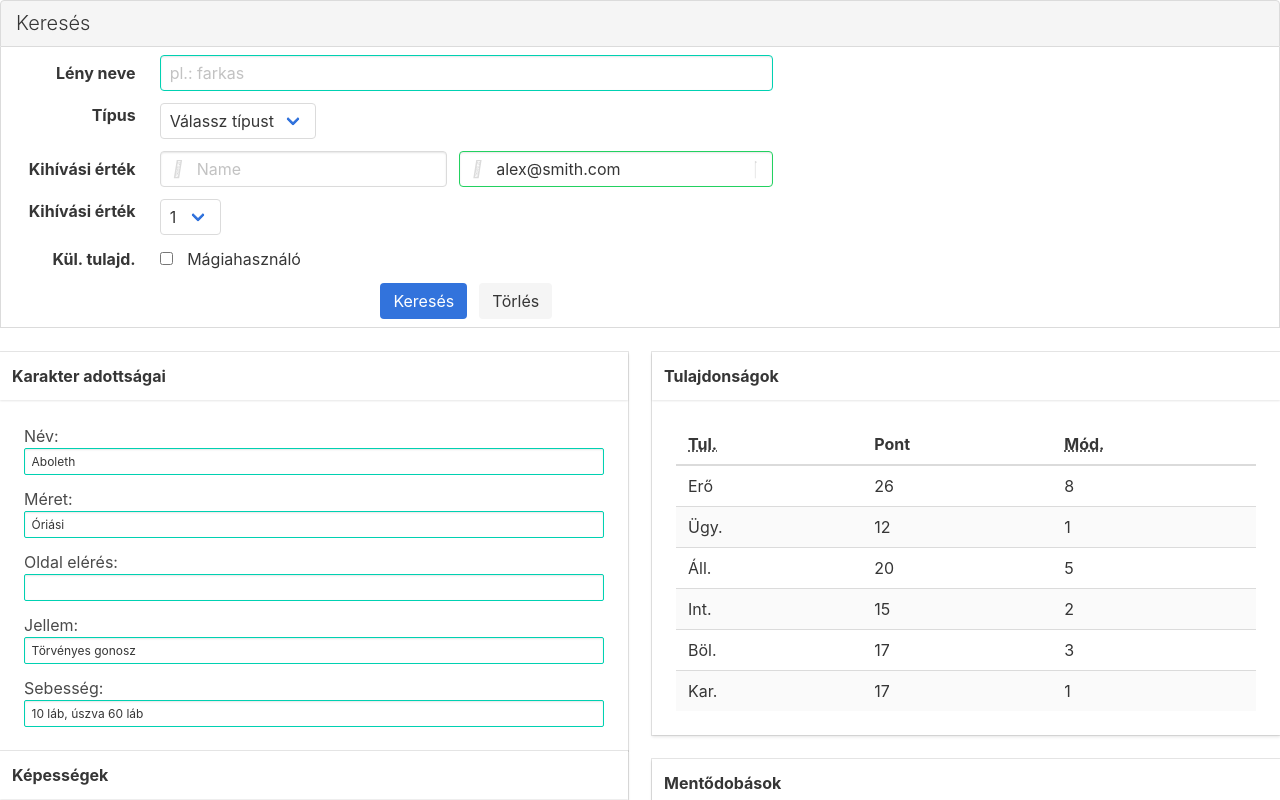
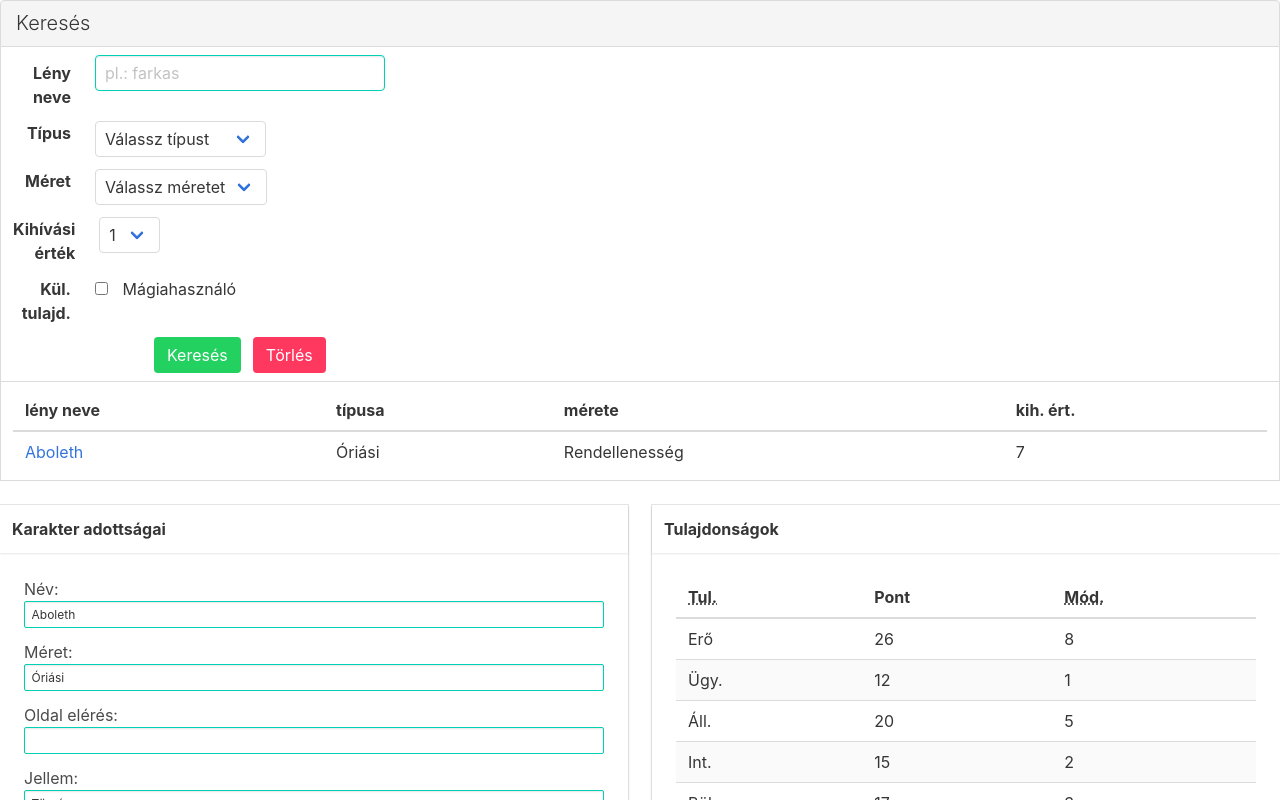
Before and after one commit to makosbab/dnd-javascript, a Vue app in the folder client/: page / in a window 1280 px wide. Shown: the top 800 px of the page. Built offline with nearby package versions, Linux system fonts and the light colour scheme.

Commit message:
subcomponents, vue router

```diff
--- a/client/package.json
+++ b/client/package.json
@@ -9,7 +9,8 @@
   },
   "dependencies": {
     "axios": "^0.18.0",
-    "vue": "^2.5.22"
+    "vue": "^2.5.22",
+    "vue-router": "^3.0.2"
   },
   "devDependencies": {
     "@vue/cli-plugin-babel": "^3.4.0",
--- a/client/src/App.vue
+++ b/client/src/App.vue
@@ -1,7 +1,9 @@
 <template>
   <div id="app">
     <CreatureSearch/>
-    <div class="columns">
+
+    <Sheet />
+    <!-- <div class="columns">
       <div class="column is-fourth">
         <BasicInformation />
         <Feats />
@@ -12,27 +14,24 @@
         <br/>
         <SavingThrows />
       </div>
-    </div>
+    </div> -->
   </div>
 </template>
 
 <script>
 import CreatureSearch from "./components/CreatureSearch.vue";
-import BasicInformation from "./components/BasicInformation.vue";
-import AbilityScores from "./components/AbilityScores.vue";
-import SavingThrows from "./components/SavingThrows.vue";
-import Skills from "./components/Skills.vue";
-import Feats from "./components/Feats.vue";
+import Sheet from "./components/Sheet.vue";
 
 export default {
   name: "app",
   components: {
-    BasicInformation,
     CreatureSearch,
-    AbilityScores,
-    SavingThrows,
-    Skills,
-    Feats
+    Sheet
+    // BasicInformation,
+    // AbilityScores,
+    // SavingThrows,
+    // Skills,
+    // Feats
   }
 };
 </script>
--- a/client/src/components/CreatureSearch.vue
+++ b/client/src/components/CreatureSearch.vue
@@ -10,11 +10,7 @@
           <div class="field-body">
             <div class="field">
               <div class="control">
-                <input
-                  class="input is-primary"
-                  type="text"
-                  placeholder="pl.: farkas"
-                >
+                <input class="input is-primary" type="text" placeholder="pl.: farkas">
               </div>
             </div>
           </div>
@@ -28,40 +24,24 @@
               <div class="select">
                 <select>
                   <option hidden selected>Válassz típust</option>
-                  <option v-for="(types, index) in creatureTypes" :key='index'>{{types.type}}</option>
+                  <option v-for="(types, index) in creatureTypes" :key="index">{{types}}</option>
                 </select>
               </div>
             </div>
           </div>
         </div>
         <div class="field is-horizontal">
-          <div class="field-label is-normal">
-            <label class="label">Kihívási érték</label>
+          <div class="field-label">
+            <label class="label">Méret</label>
           </div>
           <div class="field-body">
             <div class="field">
-              <p class="control is-expanded has-icons-left">
-                <input class="input" type="text" placeholder="Name">
-                <span class="icon is-small is-left">
-                  <i class="fas fa-user"></i>
-                </span>
-              </p>
-            </div>
-            <div class="field">
-              <p class="control is-expanded has-icons-left has-icons-right">
-                <input
-                  class="input is-success"
-                  type="email"
-                  placeholder="Email"
-                  value="alex@smith.com"
-                >
-                <span class="icon is-small is-left">
-                  <i class="fas fa-envelope"></i>
-                </span>
-                <span class="icon is-small is-right">
-                  <i class="fas fa-check"></i>
-                </span>
-              </p>
+              <div class="select">
+                <select>
+                  <option hidden selected>Válassz méretet</option>
+                  <option v-for="(size, index) in sizes" :key="index">{{size}}</option>
+                </select>
+              </div>
             </div>
           </div>
         </div>
@@ -100,79 +80,40 @@
           <div class="field-body">
             <div class="field is-grouped is-grouped-centered">
               <div class="control">
-                <button class="button is-link">Keresés</button>
+                <button class="button is-success">Keresés</button>
               </div>
               <div class="control">
-                <button class="button is-light">Törlés</button>
+                <button class="button is-danger" type="reset">Törlés</button>
               </div>
             </div>
           </div>
         </div>
       </form>
     </div>
+    <!-- Panel block-->
+    <div class="panel-block">
+      <table class="table is-hoverable is-fullwidth is-striped">
+        <thead>
+          <tr>
+            <th>lény neve</th>
+            <th>típusa</th>
+            <th>mérete</th>
+            <th>kih. ért.</th>
+          </tr>
+        </thead>
+        <tbody>
+          <tr>
+            <td>
+              <a href>Aboleth</a>
+            </td>
+            <td>Óriási</td>
+            <td>Rendellenesség</td>
+            <td>7</td>
+          </tr>
+        </tbody>
+      </table>
+    </div>
   </nav>
-  <!-- <div class="card">
-    <header class="card-header">
-      <p class="card-header-title">Keresés</p>
-    </header>
-    <div class="card-content">
-      <div class="field">
-        <div class="control">
-          <input class="input is-primary" type="text" placeholder="Primary input">
-        </div>
-      </div>
-      <label class="checkbox">
-        <input type="checkbox">
-        Kihívási érték:
-  </label>-->
-  <!-- <div class="field is-horizontal">
-        <div class="field-label">
-          <label class="label">Feltétel:</label>
-        </div>
-        <div class="field-body">
-          <div class="control">
-            <label class="radio">
-              <input type="radio" name="question">
-              Név
-            </label>
-            <label class="radio">
-              <input type="radio" name="question">
-              Kihívási érték
-            </label>
-          </div>
-        </div>
-  </div>-->
-  <!-- <div class="field has-addons has-addons-centered">
-        <p class="control">
-          <span class="select">
-            <select>
-              <option>szintje</option>
-              <option>kih. értéke</option>
-            </select>
-          </span>
-        </p>
-        <p class="control">
-          <input class="input" type="text" placeholder="keresési érték">
-        </p>
-        <p class="control">
-          <a class="button is-dark">Keress!</a>
-        </p>
-  </div>-->
-  <!-- <div class="tabs is-small">
-        <ul>
-          <li class="is-active">
-            <a>Keresés név szerint</a>
-          </li>
-          <li>
-            <a>Keresés kihívási szint szerint</a>
-          </li>
-        </ul>
-  </div>-->
-  <!-- <p class="control">
-        <a class="button is-dark">Keress!</a>
-      </p>
-    </div>
-  </div>-->
 </template>
 
 <script>
@@ -181,12 +122,18 @@ export default {
 
   data() {
     return {
-      creatureTypes :
-      [
-        {type: 'Alakváltó'},
-        {type: 'Bestia'}
+      creatureTypes: [
+        "Alakváltó",
+        "Állat",
+        "Rendellenesség",
+        "Bestia",
+        "Élőhalott",
+        "Mágikus bestia"
+      ],
+      sizes : [
+        "Közepes", "Nagy", "Óriási"
       ]
-    }
+    };
   }
 };
 </script>
--- /dev/null
+++ b/client/src/components/Sheet.vue
@@ -0,0 +1,36 @@
+<template>
+    <div class="columns">
+      <div class="column is-fourth">
+        <BasicInformation />
+        <Feats />
+        <Skills />
+      </div>
+      <div class="column is-fourth">
+        <AbilityScores />
+        <br/>
+        <SavingThrows />
+      </div>
+    </div>
+</template>
+<script>
+
+import BasicInformation from "./BasicInformation.vue";
+import AbilityScores from "./AbilityScores.vue";
+import SavingThrows from "./SavingThrows.vue";
+import Skills from "./Skills.vue";
+import Feats from "./Feats.vue";
+
+export default {
+    components : {
+        BasicInformation,
+        AbilityScores,
+        SavingThrows,
+        Skills,
+        Feats
+    }
+}
+</script>
+
+<style scoped>
+
+</style>
--- a/client/src/main.js
+++ b/client/src/main.js
@@ -1,8 +1,9 @@
 import Vue from 'vue'
 import App from './App.vue'
-
+import router from './router/index'
 Vue.config.productionTip = false
 
 new Vue({
+  router,
   render: h => h(App),
 }).$mount('#app')
--- /dev/null
+++ b/client/src/router/index.js
@@ -0,0 +1,21 @@
+import Vue from "vue";
+import Router from "vue-router";
+import CreatureSearch from '../components/CreatureSearch.vue'
+import Sheet from '../components/Sheet.vue'
+
+Vue.use(Router);
+
+export default new Router({
+  routes: [
+      {
+          path: '/',
+          name: 'CreatureSearch',
+          component: CreatureSearch
+      },
+      {
+          path: '/sheet',
+          name: 'Sheet',
+          component: Sheet
+      }
+  ]
+});
```
Also changed, not shown: 2 other files (tests, documents, lock files or other folders).
